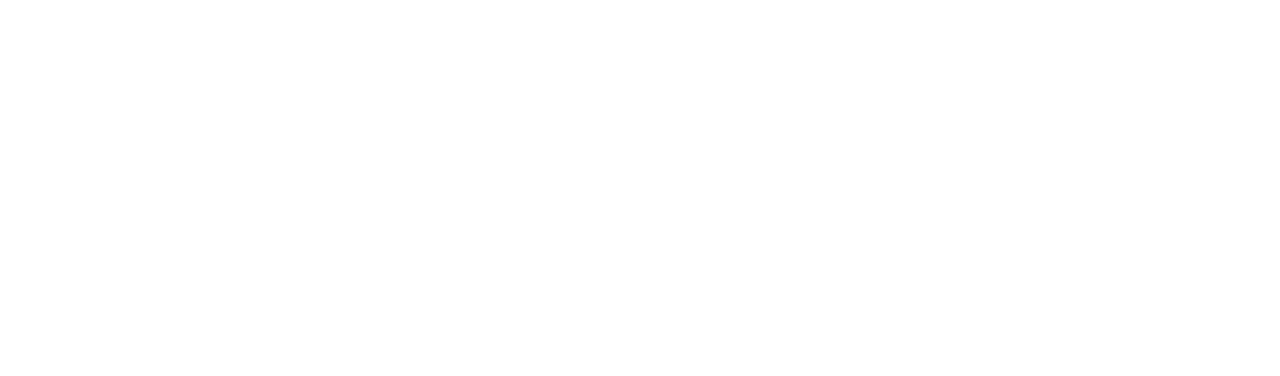
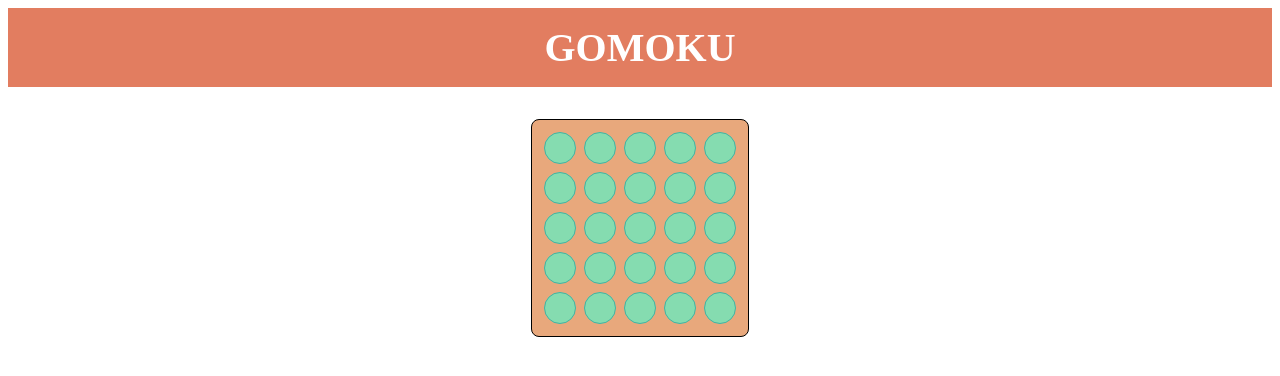
Before and after one commit to A-Trav/Gomoku-Typescript, a website built with Parcel: page index.html in a window 1280 px wide. Built offline with nearby package versions, Linux system fonts and the light colour scheme.

Commit message:
Basic application layout and functionality

```diff
--- a/app.ts
+++ b/app.ts
@@ -0,0 +1,4 @@
+import Board from "./board"
+
+const game = new Board(5, 5)
+document.getElementById('game')?.appendChild(game.element)
--- /dev/null
+++ b/board.ts
@@ -0,0 +1,24 @@
+import Row from "./row"
+
+export default class Board {
+    rows: Row[]
+    element: HTMLDivElement
+
+    constructor(height: number, width: number) {
+        this.rows = Array.from({ length: width }).map((_, index) => {
+            return new Row(index, width)
+        })
+        this.element = document.createElement('div')
+        this.element.classList.add('board')
+        this.element.append(...this.rows.map((row) => row.element))
+        this.element.addEventListener('click', () => {
+            this.getSelectTiles()
+        })
+    }
+
+    getSelectTiles() {
+        console.log(this.rows.map((row) => row.selectedTilesId).flat)
+        return this.rows.map((row) => row.selectedTilesId)
+    }
+
+}
--- a/index.html
+++ b/index.html
@@ -1,5 +1,6 @@
 <!DOCTYPE html>
 <html lang="en">
+
 <head>
   <meta charset="UTF-8" />
   <meta http-equiv="X-UA-Compatible" content="IE=edge" />
@@ -8,5 +9,12 @@
   <script type="module" src="app.ts" defer></script>
   <link rel="stylesheet" href="./style.css" />
 </head>
-  <body></body>
+
+<body>
+  <header class="header">Gomoku</header>
+  <main id="main">
+    <div class="game" id="game"></div>
+  </main>
+</body>
+
 </html>
--- /dev/null
+++ b/row.ts
@@ -0,0 +1,23 @@
+import Tile from "./tile"
+
+export default class Row {
+    id: number
+    tiles: Tile[]
+    element: HTMLDivElement
+
+    constructor(id: number, tileCount: number) {
+        this.id = id
+        this.tiles = Array.from({ length: tileCount }).map((_, index) => {
+            const tileId = index
+            return new Tile(tileId)
+        })
+        this.element = document.createElement('div')
+        this.element.classList.add('row')
+        this.element.append(...this.tiles.map((tile) => tile.element))
+    }
+
+    get selectedTilesId() {
+        return this.tiles.filter((tile) => tile.isSelected).map((tile) => (tile.status, tile.id))
+    }
+
+}
--- a/style.css
+++ b/style.css
@@ -0,0 +1,70 @@
+.body {
+    min-height: 100vh;
+    flex-direction: column;
+    margin: 0;
+    display: flex;
+}
+
+.header {
+    color: #fff;
+    text-transform: uppercase;
+    text-align: center;
+    background-color: #e27d60;
+    padding: 1rem;
+    font-size: 2.5rem;
+    font-weight: bolder;
+}
+
+.main {
+    flex-direction: column;
+    flex: 1;
+    justify-content: center;
+    padding: 1rem;
+    display: flex;
+}
+
+.game {
+    flex-direction: row;
+    justify-content: center;
+    display: flex;
+    margin: 2rem;
+}
+
+.board {
+    width: auto;
+    background-color: #e8a87c;
+    border: 1.5px solid #000;
+    border-radius: .5rem;
+    flex-direction: column;
+    row-gap: .5rem;
+    padding: .75rem;
+    display: flex;
+}
+
+.row {
+    column-gap: .5rem;
+    display: flex;
+}
+
+.tile {
+    height: 2rem;
+    width: 2rem;
+    box-sizing: border-box;
+    cursor: pointer;
+    background-color: #85dcb0;
+    border: 1px solid #41b3a3;
+    border-radius: 2rem;
+}
+
+.tile.player1 {
+    background-color: #000;
+}
+
+.tile.player2 {
+    background-color: #fff;
+}
+
+.tile.available:hover {
+    opacity: .5;
+    background-color: #41b3a3;
+}
--- /dev/null
+++ b/tile.ts
@@ -0,0 +1,33 @@
+enum STATE {
+    AVAILABLE = 'AVAILABLE',
+    PLAYER1 = 'PLAYER1',
+    PLAYER2 = 'PLAYER2'
+}
+
+export default class Tile {
+    id: number
+    status: STATE
+    element: HTMLDivElement
+
+    constructor(id: number) {
+        this.id = id
+        this.status = STATE.AVAILABLE
+        this.element = document.createElement('div')
+        this.element.classList.add('tile')
+        this.element.classList.add(this.status.toLowerCase())
+        this.element.addEventListener('click', () => {
+            this.onClick()
+        })
+    }
+
+    onClick() {
+        if (this.status === STATE.AVAILABLE) {
+            this.element.classList.remove(this.status.toLowerCase())
+        }
+    }
+
+    get isSelected() {
+        return this.status !== STATE.AVAILABLE
+    }
+
+}
```
Lines whose indentation alone changed are shown as unchanged.
